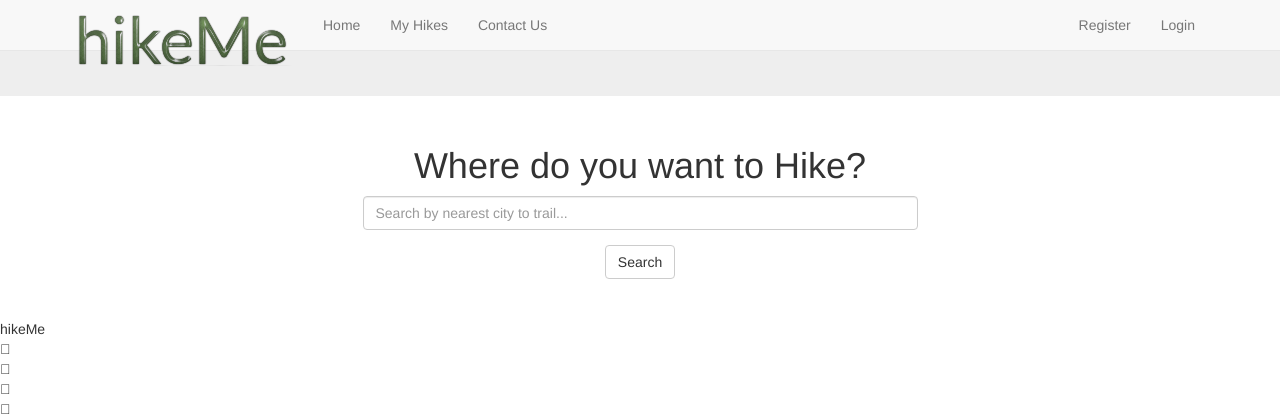
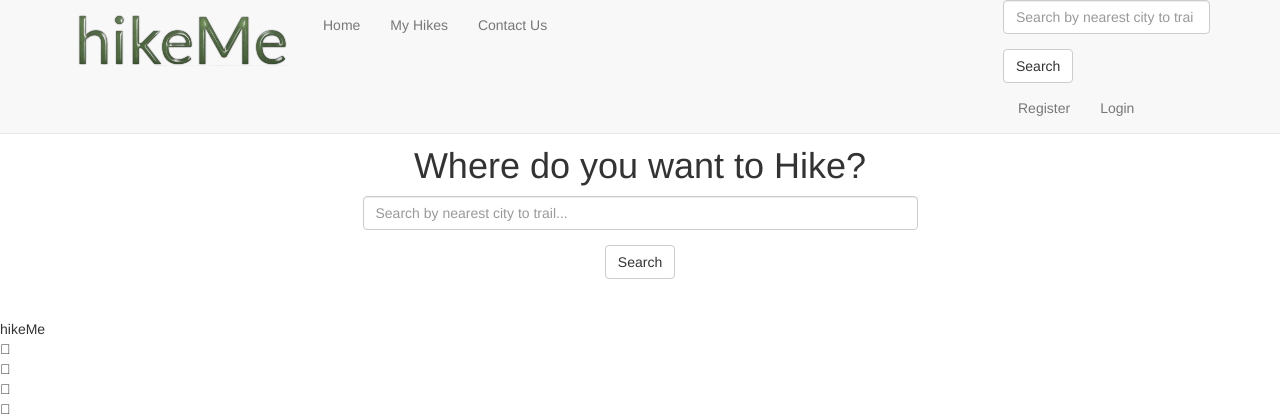
Before and after one commit to nathangruber/hikeMe, a PHP site: page /index.php in a window 1280 px wide. Shown: the top 420 px of the page. Run offline with PHP 8.4, Linux system fonts and the light colour scheme; some libraries are stand-ins or nearby versions.

Commit message:
search in navbar

```diff
--- a/includes/crud.php
+++ b/includes/crud.php
@@ -109,8 +109,6 @@ class Hike{
 		try{
 			$pdo = Database::connect();
 			$sql = "UPDATE  `hike` SET  `date` =  ?,`weather_desc` =  ?,`weather_temp` =  ?,`weather_wind` =  ? WHERE  `id` =? and user_fk=?;";
-			echo $sql;
-			echo "Params: $date,$weather_desc,$weather_temp,$weather_wind,$hike_id,$user_id)";
 			$q = $pdo->prepare($sql);
 			$q->execute(array($date,$weather_desc,$weather_temp,$weather_wind,$hike_id,$user_id)); //asks db for info array is replacing ?info
 			Database::disconnect();
--- a/includes/navbar.php
+++ b/includes/navbar.php
@@ -19,6 +19,14 @@
 		<li><a href="contact.php">Contact Us</a></li>
     </ul>
    	<ul class="nav navbar-nav pull-right">
+
+	   	<form method="post" action="index.php">
+		  <div class="form-group">
+		    <input type="search" class="form-control" name="search" placeholder="Search by nearest city to trail...">
+		  </div>
+		  <button type="submit" class="btn btn-default">Search</button>
+		</form>
+
     <?php
 	  if(!$logged){
 		echo '<li><a href="register.php">Register</a></li>';
--- a/planhike.php
+++ b/planhike.php
@@ -17,8 +17,7 @@ if(isset($_POST['date'])){
 	$weather_temp=$_POST['weather_temp'];
 	$weather_wind=$_POST['weather_wind'];
 	$hike->plan($hike_id,$user_id,$date,$weather_desc,$weather_temp,$weather_wind);
-
-	echo 'planned';
+	header('Location: myhikes.php');
 
 }
 
```
